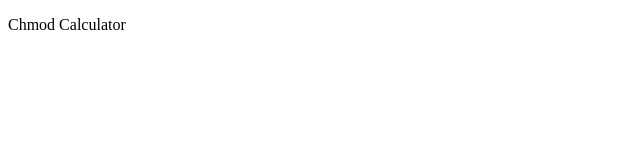
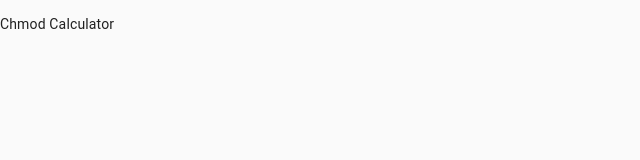
Before and after one commit to openwebtools/chmod.owtp, a Next.js app: page / in a window 1280 px wide. Shown: the top 160 px of the page, without its empty margins (0-640 px from the left). Built offline with nearby package versions, Linux system fonts and the light colour scheme.

Commit message:
> Switched to type scripted > Added react material UI > Configured eslint

```diff
--- /dev/null
+++ b/pages/_app.tsx
@@ -0,0 +1,48 @@
+import React from 'react';
+import NextApp from 'next/app';
+import Head from 'next/head';
+import {ThemeProvider} from '@material-ui/core/styles';
+import CssBaseline from '@material-ui/core/CssBaseline';
+import theme from '../src/theme';
+
+/**
+ * Chmod App.
+ */
+export default class ChmodApp extends NextApp {
+  /**
+   * React Lifecycle callback.
+   */
+  componentDidMount() {
+    // Remove the server-side injected CSS.
+    const jssStyles = document.querySelector('#jss-server-side');
+    if (jssStyles) {
+      jssStyles.parentElement.removeChild(jssStyles);
+    }
+  }
+
+  /**
+   * Render the app.
+   * @return {void} App object.
+   */
+  render() {
+    const {Component, pageProps} = this.props;
+
+    // const prefersDarkMode = useMediaQuery('(prefers-color-scheme: dark)');
+    return (
+      <React.Fragment>
+        <Head>
+          <title>Chmod Info</title>
+          <meta
+            name="viewport"
+            content="minimum-scale=1, initial-scale=1, width=device-width, shrink-to-fit=no"
+          />
+        </Head>
+        <ThemeProvider theme={theme(false)}>
+          {/* CssBaseline kickstart an elegant, consistent, and simple baseline to build upon. */}
+          <CssBaseline />
+          <Component {...pageProps} />
+        </ThemeProvider>
+      </React.Fragment>
+    );
+  }
+}
--- /dev/null
+++ b/pages/_document.tsx
@@ -0,0 +1,37 @@
+import React from 'react'
+import NextDocument from 'next/document'
+import { ServerStyleSheet as StyledComponentSheets } from 'styled-components'
+import { ServerStyleSheets as MaterialUiServerStyleSheets } from '@material-ui/styles'
+
+export default class Document extends NextDocument {
+  static async getInitialProps (ctx) {
+    const styledComponentSheet = new StyledComponentSheets()
+    const materialUiSheets = new MaterialUiServerStyleSheets()
+    const originalRenderPage = ctx.renderPage
+
+    try {
+      ctx.renderPage = () =>
+        originalRenderPage({
+          enhanceApp: App => props =>
+            styledComponentSheet.collectStyles(
+              materialUiSheets.collect(<App {...props} />),
+            ),
+        })
+
+      const initialProps = await NextDocument.getInitialProps(ctx)
+
+      return {
+        ...initialProps,
+        styles: [
+          <React.Fragment key="styles">
+            {initialProps.styles}
+            {materialUiSheets.getStyleElement()}
+            {styledComponentSheet.getStyleElement()}
+          </React.Fragment>,
+        ],
+      }
+    } finally {
+      styledComponentSheet.seal()
+    }
+  }
+}
--- a/pages/index.js
+++ /dev/null
@@ -1,7 +0,0 @@
-const Index = () => (
-    <div>
-      <p>Chmod Calculator</p>
-    </div>
-  );
-
-  export default Index;
--- /dev/null
+++ b/pages/index.tsx
@@ -0,0 +1,9 @@
+import React from 'react';
+
+const Index = () => (
+  <div>
+    <p>Chmod Calculator</p>
+  </div>
+);
+
+export default Index;
--- /dev/null
+++ b/src/theme.tsx
@@ -0,0 +1,22 @@
+import {createMuiTheme} from '@material-ui/core/styles';
+import {red} from '@material-ui/core/colors';
+//
+// Create a theme instance.
+const theme = (prefersDarkMode: boolean) => {
+  return createMuiTheme({
+    palette: {
+      primary: {
+        main: '#556cd6',
+      },
+      secondary: {
+        main: '#19857b',
+      },
+      error: {
+        main: red.A400,
+      },
+      type: prefersDarkMode ? 'dark' : 'light',
+    },
+  });
+};
+
+export default theme;
```
Also changed, not shown: package.json (+15 -1 lines), tsconfig.json (added, +29 -0 lines), .eslintrc.json (added), next-env.d.ts (added), 1 other file (tests, documents, lock files or other folders).
